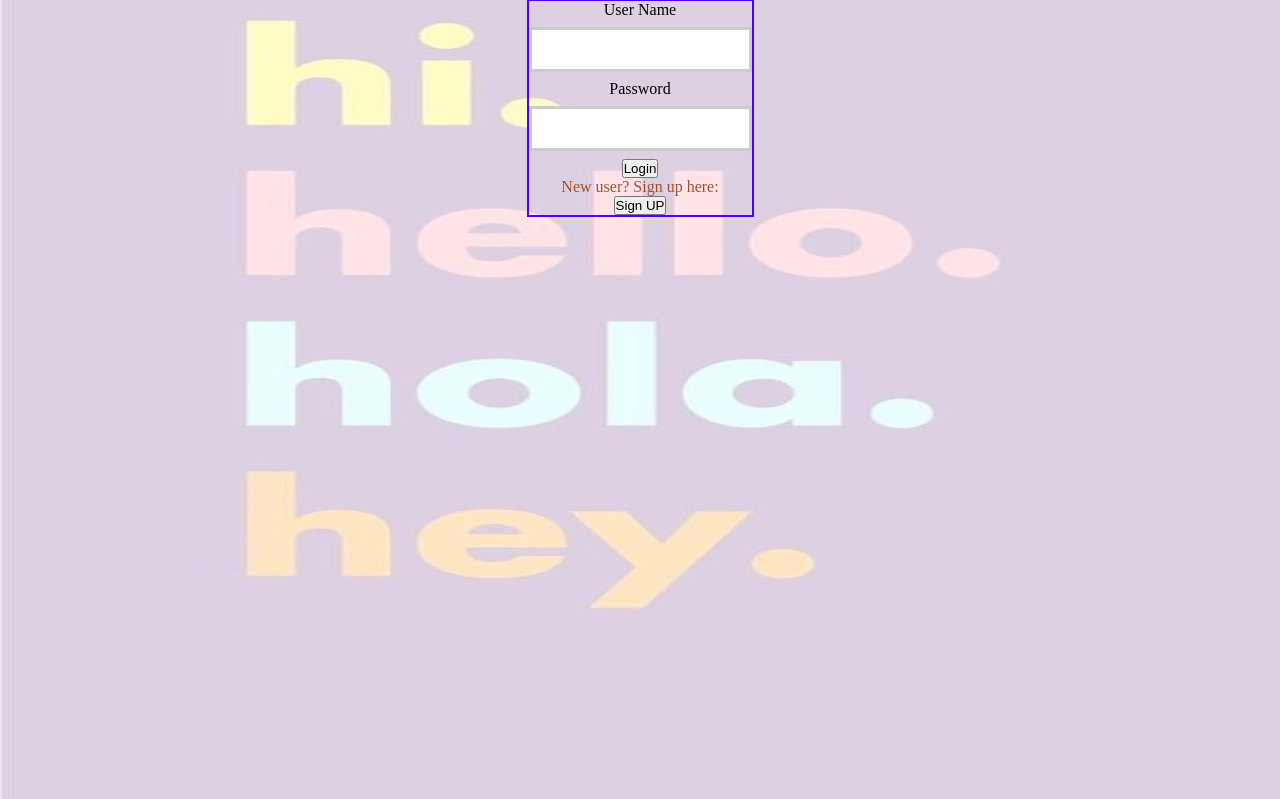
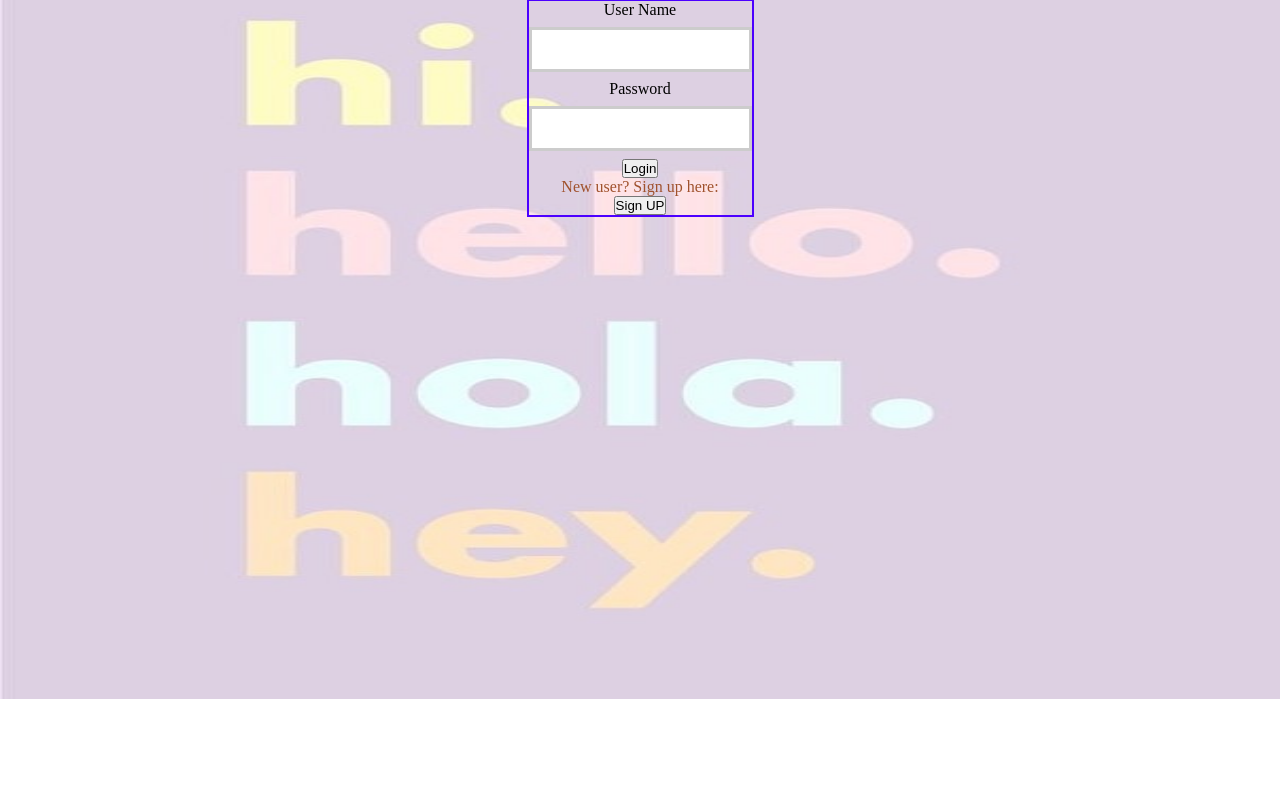
Before and after one commit to Prithivi333/delta-task3, a PHP site: page /party/ in a window 1280 px wide. Shown: the part 101-900 px from the top of the page. Run offline with PHP 8.4, Linux system fonts and the light colour scheme.

Commit message:
changes for background

```diff
--- a/home.php
+++ b/home.php
@@ -36,9 +36,8 @@ if(isset($_GET['del'])){
     <link rel="stylesheet" type="text/css" href="style.css">
     <style>
     body{
-      background-image: url('pics/welcome.jpg');
+      background-image: url("pics/welcome.jpg");
       background-repeat: no-repeat;
-      background-attachment: fixed;
       background-size: 100% 100%;
     }
     html,body{
--- a/index.php
+++ b/index.php
@@ -13,9 +13,9 @@ session_start();
     body{
       background-image: url('pics/hello.jpg');
       background-repeat: no-repeat;
-      background-attachment: fixed;
-      background-size: 75% 100%;
+      background-size: 100% 100%;
       background-position: center;
+      object-fit: contain;
     }
     html,body{
       height: 100%;
```
